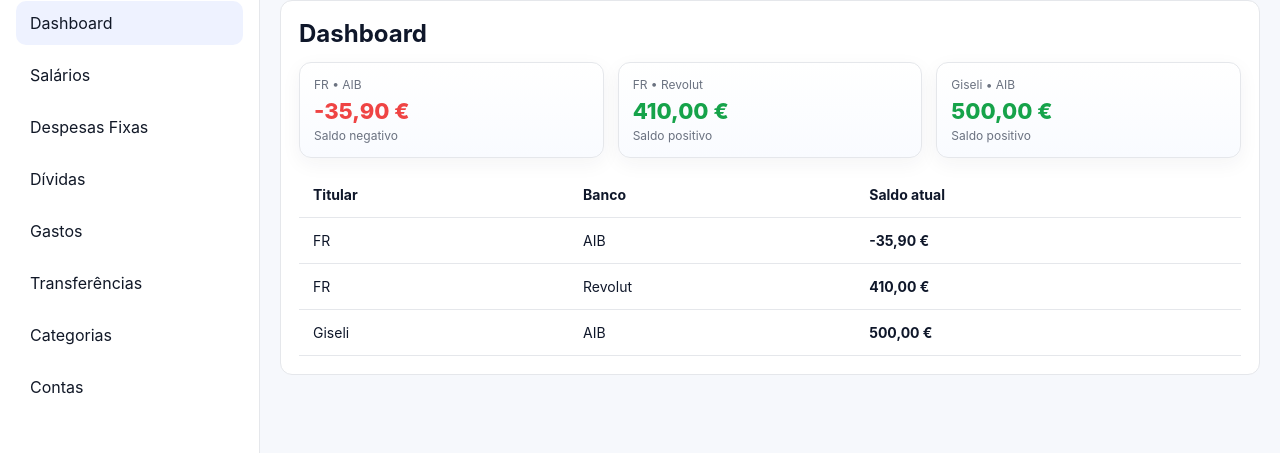
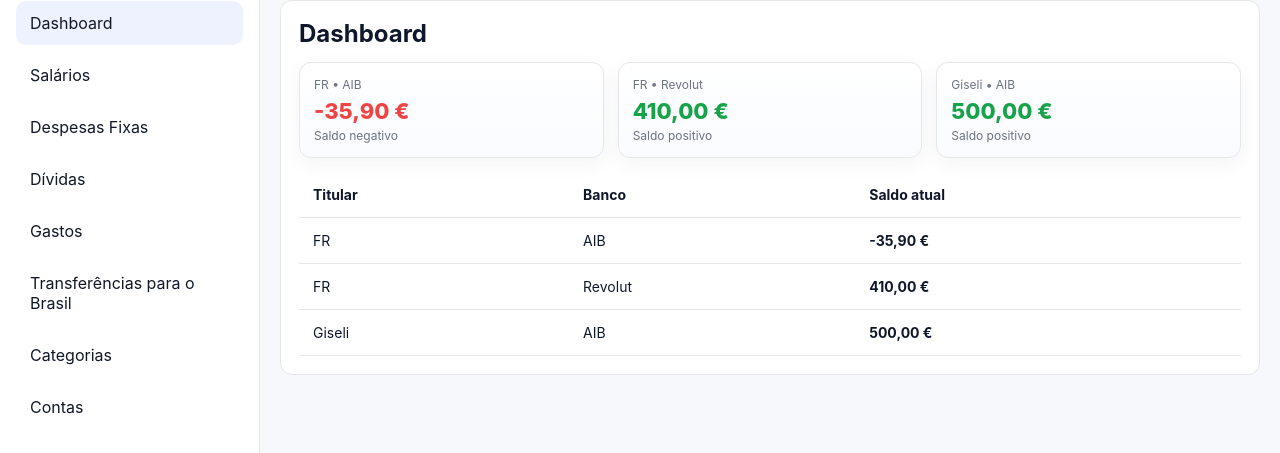
Before and after one commit to feliperodrigues7/finpilot-ie, a website built with Vite: page public/finance.html in a window 1280 px wide. Shown: the part 63-516 px from the top of the page. Built offline with nearby package versions, Linux system fonts and the light colour scheme.

Commit message:
Update finance.html

```diff
--- a/public/finance.html
+++ b/public/finance.html
@@ -56,7 +56,7 @@
         <a href="#fixas" data-tab="fixas">Despesas Fixas</a>
         <a href="#dividas" data-tab="dividas">Dívidas</a>
         <a href="#gastos" data-tab="gastos">Gastos</a>
-        <a href="#transferencias" data-tab="transferencias">Transferências</a>
+        <a href="#transferencias" data-tab="transferencias">Transferências para o Brasil</a>
         <a href="#categorias" data-tab="categorias">Categorias</a>
         <a href="#contas" data-tab="contas">Contas</a>
       </nav>
```
